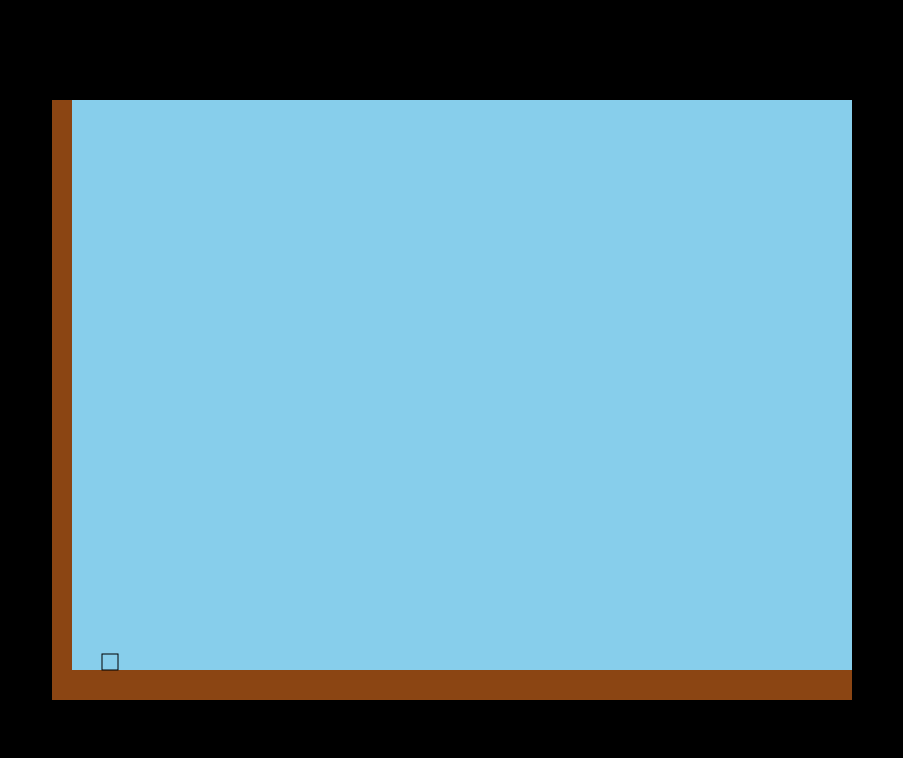
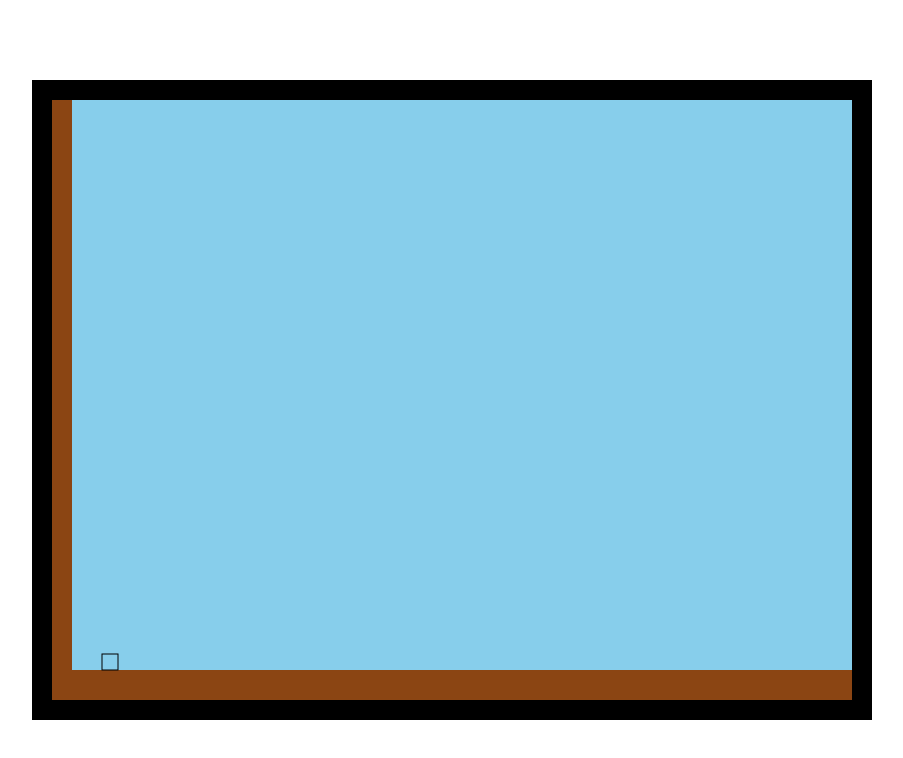
Before and after one commit to augunautics/BasicGame2, a website built with Vite: page index.html in a window 1280 px wide. Shown: the whole page, without its empty margins (188-1091 px from the left). Built offline with nearby package versions, Linux system fonts and the light colour scheme.

Commit message:
blackboarder

```diff
--- a/styles.css
+++ b/styles.css
@@ -5,7 +5,7 @@ body {
   align-items: center;
   justify-content: center;
   height: 100vh;
-  background-color: black; /* Black background around the canvas */
+  background-color: white; /* White background outside the black border */
 }
 
 canvas {
```
